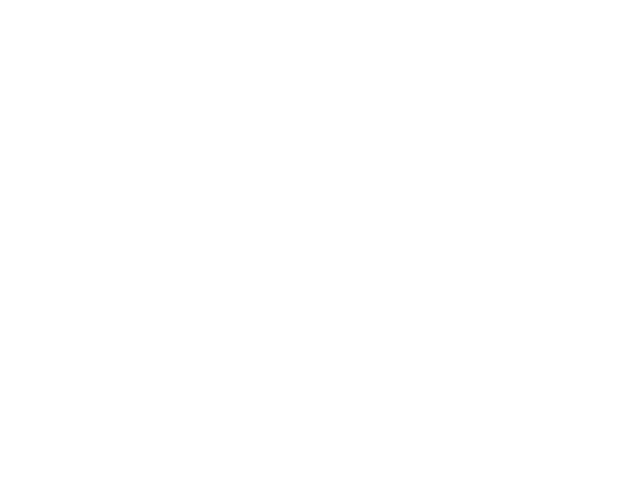
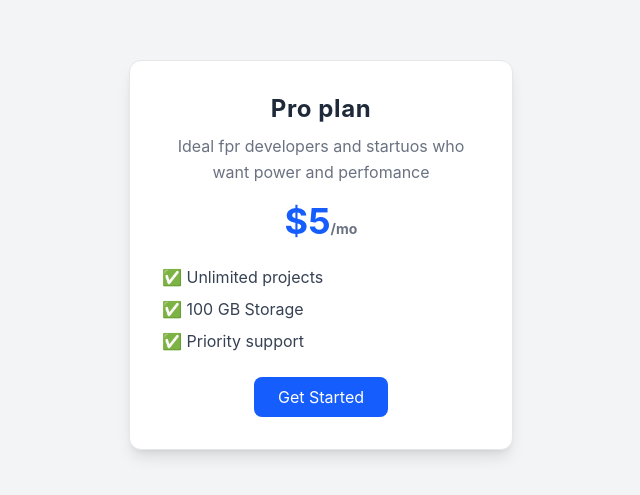
Before and after one commit to Ameer-Hamza-110/Tailwind-CSS-course, a React (Vite) app: page / in a window 1280 px wide. Shown: the part 145-640 px from the top of the page, without its empty margins (319-959 px from the left). Built offline with nearby package versions, Linux system fonts and the light colour scheme.

Commit message:
Refactor Project1 component layout and styling; update App component's main container class

```diff
--- a/src/App.jsx
+++ b/src/App.jsx
@@ -3,7 +3,7 @@ import Project1 from './components/Project1'
 
 const App = () => {
   return (
-    <main className='container mx-auto min-h-screen flex flex-col justify-center items-center'>
+    <main className='min-h-screen flex  justify-center items-center bg-gray-100'>
       <Project1 />
     </main>
   )
--- a/src/components/Project1.jsx
+++ b/src/components/Project1.jsx
@@ -1,11 +1,25 @@
 import React from 'react'
 
 const Project1 = () => {
-  return (
-    <div>
+    return (
+        <div className=' rounded-xl shadow-lg p-8 bg-white max-w-sm text-center border border-gray-200'>
+            <h2 className='text-2xl text-gray-800 font-bold tracking-wide mb-2'>Pro plan</h2>
 
-    </div>
-  )
+            <p className=' text-gray-500 leading-relaxed mb-4'>Ideal fpr developers and startuos who want power and perfomance</p>
+
+            <div className='text-4xl font-bold text-blue-600  mb-6'>
+              $5<span className='text-sm text-gray-500'>/mo</span>
+            </div>
+
+            <ul className='text-left text-gray-700 space-y-2 mb-6'>
+                <li>✅ Unlimited projects</li>
+                <li>✅ 100 GB Storage</li>
+                <li>✅ Priority support</li>
+            </ul>
+
+            <button className='bg-blue-600 text-white py-2 px-6 rounded-lg transition duration-300 hover:bg-blue-700 cursor-pointer'>Get Started</button>
+        </div>
+    )
 }
 
 export default Project1
```
